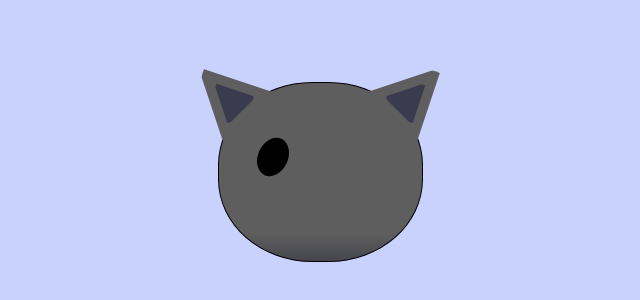
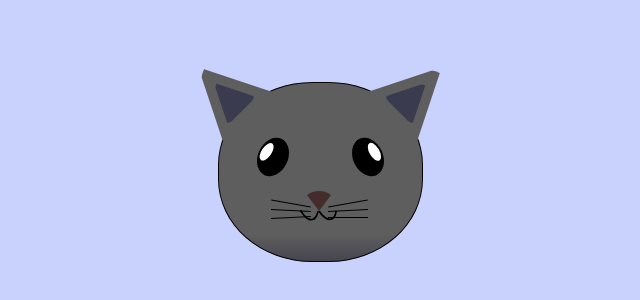
Before and after one commit to Ellen010/FCC_simple_html_site_12, a plain HTML site: page index.html in a window 1280 px wide. Shown: the part 228-528 px from the top of the page, without its empty margins (320-960 px from the left). Drawn offline with Linux system fonts and the light colour scheme.

Commit message:
Update styles.css

```diff
--- a/styles.css
+++ b/styles.css
@@ -82,3 +82,125 @@ body {
   height: 40px;
   background-color: #000;
 }
+
+.cat-right-eye {
+  position: absolute;
+  top: 54px;
+  left: 134px;
+  border-radius: 60%;
+  transform: rotate(-25deg);
+  width: 30px;
+  height: 40px;
+  background-color: #000;
+}
+
+.cat-left-inner-eye {
+  position: absolute;
+  top: 8px;
+  left: 2px;
+  width: 10px;
+  height: 20px;
+  transform: rotate(10deg);
+  background-color: #fff;
+  border-radius: 60%;
+}
+
+.cat-right-inner-eye {
+  position: absolute;
+  top: 8px;
+  left: 18px;
+  transform: rotate(-5deg);
+  width: 10px;
+  height: 20px;
+  background-color: #fff;
+  border-radius: 60%;
+}
+
+.cat-nose {
+  position: absolute;
+  top: 108px;
+  left: 85px;
+  border-top-left-radius: 50%;
+  border-bottom-right-radius: 50%;
+  border-bottom-left-radius: 50%;
+  transform: rotate(180deg);
+  border-left: 15px solid transparent;
+  border-right: 15px solid transparent;
+  border-bottom: 20px solid #442c2c;
+}
+
+.cat-mouth div {
+  width: 30px;
+  height: 50px;
+  border: 2px solid #000;
+  border-radius: 190%/190px 150px 0 0;
+  border-color: black transparent transparent transparent;
+}
+
+.cat-mouth-line-left {
+  position: absolute;
+  top: 88px;
+  left: 74px;
+  transform: rotate(170deg);
+}
+
+.cat-mouth-line-right {
+  position: absolute;
+  top: 88px;
+  left: 91px;
+  transform: rotate(165deg);
+}
+
+.cat-whiskers-left div {
+  width: 40px;
+  height: 1px;
+  background-color: #000;
+}
+
+.cat-whiskers-right div {
+  width: 40px;
+  height: 1px;
+  background-color: #000;
+}
+
+.cat-whisker-left-top {
+  position: absolute;
+  top: 120px;
+  left: 52px;
+  transform: rotate(10deg);
+}
+
+.cat-whisker-left-middle {
+  position: absolute;
+  top: 127px;
+  left: 52px;
+  transform: rotate(3deg);
+}
+
+.cat-whisker-left-bottom {
+  position: absolute;
+  top: 134px;
+  left: 52px;
+  transform: rotate(-3deg);
+}
+
+.cat-whisker-right-top {
+  position: absolute;
+  top: 120px;
+  left: 109px;
+  transform: rotate(-10deg);
+}
+
+.cat-whisker-right-middle {
+  position: absolute;
+  top: 127px;
+  left: 109px;
+  transform: rotate(-3deg);
+}
+
+.cat-whisker-right-bottom {
+  position: absolute;
+  top: 134px;
+  left: 109px;
+
+}
```
